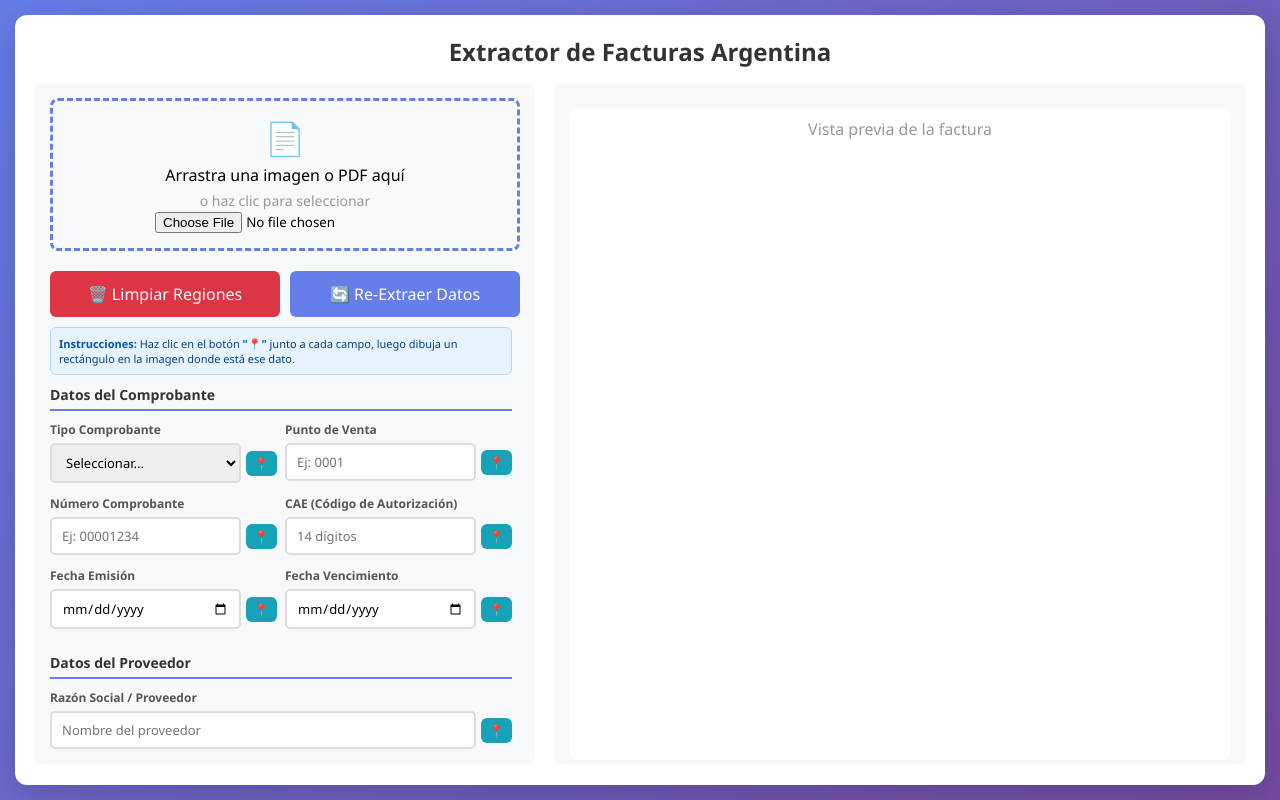
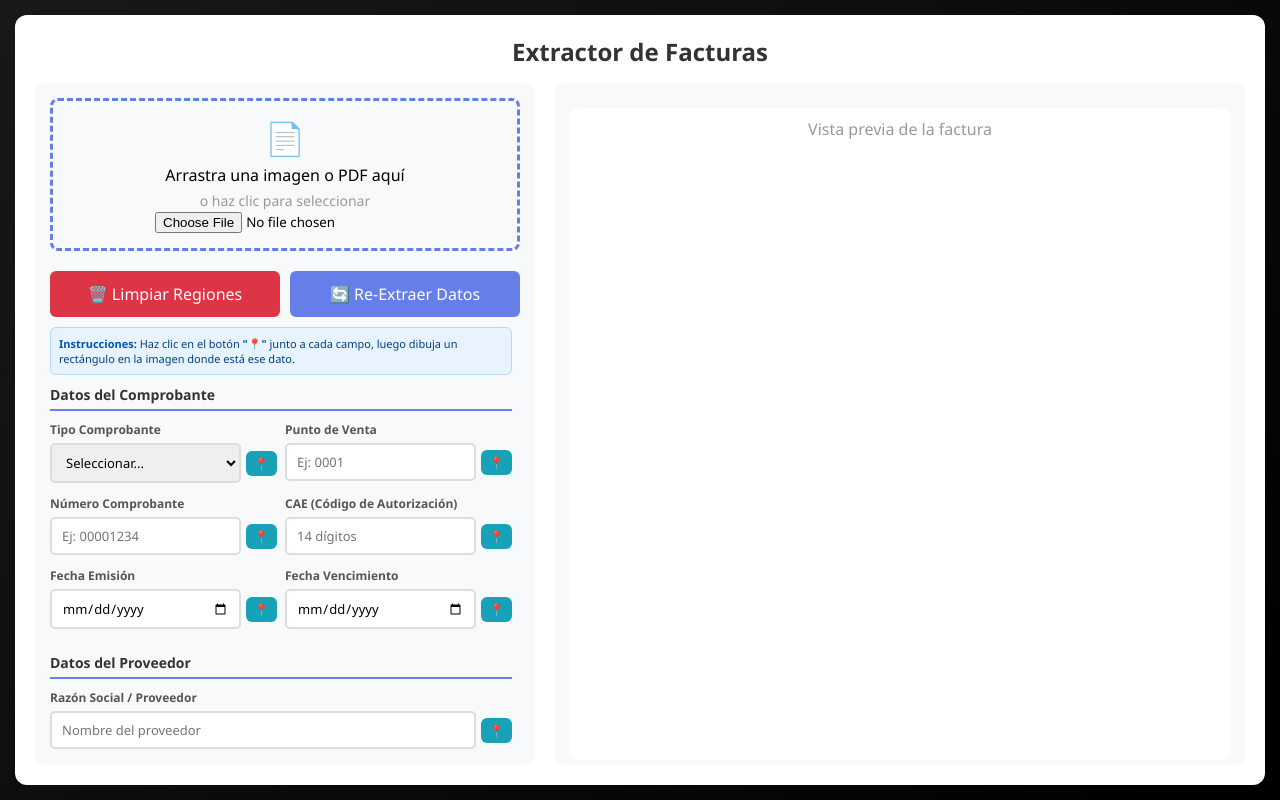
Before and after one commit to santiagolp/facturas, a plain HTML site: page index.html in a window 1280 px wide. Drawn offline with Linux system fonts and the light colour scheme; a script that the page names is missing.

Commit message:
cambio de fondo

```diff
--- a/index.html
+++ b/index.html
@@ -19,7 +19,7 @@
         }
 
         body {
-            background: linear-gradient(135deg, #667eea 0%, #764ba2 100%);
+            background: linear-gradient(135deg, #1a1a1a 0%, #000000 100%);
             min-height: 100vh;
             padding: 15px;
         }
@@ -468,7 +468,7 @@
 </head>
 <body>
     <div class="container">
-        <h1>Extractor de Facturas Argentina</h1>
+        <h1>Extractor de Facturas</h1>
 
         <div class="main-content">
             <div class="left-panel">
```
